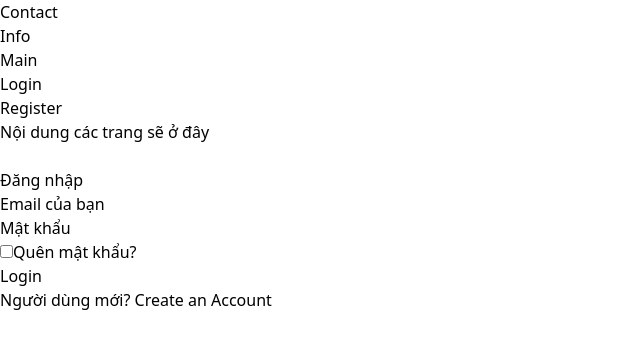
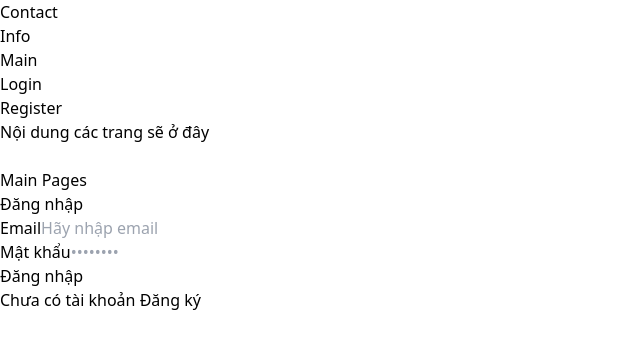
Before and after one commit to phathung2003/CNPMNC-Web, a React (Vite) app: page /Login in a window 1280 px wide. Shown: the top 348 px of the page, without its empty margins (0-640 px from the left). Built offline with nearby package versions, Linux system fonts and the light colour scheme.

Commit message:
Save Login Progress

```diff
--- a/src/pages/Login.jsx
+++ b/src/pages/Login.jsx
@@ -1,34 +1,74 @@
-import { Link } from "react-router-dom";
-import App from "../App";
+import axois from 'axios'
+import { useState } from 'react';
+import { Link, useNavigate } from 'react-router-dom';
 
-export default function Login() {
+const api = import.meta.env.VITE_API_MAIN
+
+export default function Main() {
+    const [email, setEmail] = useState()
+    const [password, setPass] = useState()
+    const navigate = useNavigate()
+
+    const handelSubmit = (input) => {
+        input.preventDefault()
+        axois.post(api, { email, password }).then(
+            result => {
+                console.log(result.data)
+                if (result.data === "Ok") {
+                    navigate("/info")
+                }
+            }
+        ).catch(err => console.log(err))
+    }
+
     return (
-        <div >
+        <div>
+            <p>Main Pages</p>
 
-            <div className="bg-stale-800 border border-slate-400 rounded-md p-8 shadow-lg backdrop-filler backdrop-blur-sm bg-opacity-30 relative" >
-                <h1 className="text-4xl text-whitefont-bold text-center md-6">Đăng nhập</h1>
-                <form action="">
-                <div className="relavite my-4">
-                <label htmlFor="" >Email của bạn</label>
-                    <input type="email" className="block w-72 py-2.3 px-0 text-sm text-black bg-transparent border-0 border-b-2 border-gray-300 appearance-none dark:focus:border-blue-500 focus:outline-non focus:ring-0 focus:text-black focus:border-blue-600 peer"/>
+            <section class="bg-gray-50 dark:bg-gray-900">
+                <div class="flex flex-col items-center justify-center px-6 py-8 mx-auto md:h-screen lg:py-0">
+                    <div class="w-full bg-white rounded-lg shadow dark:border md:mt-0 sm:max-w-md xl:p-0 dark:bg-gray-800 dark:border-gray-700">
+                        <div class="p-6 space-y-4 md:space-y-6 sm:p-8">
+                            <h1 class="text-xl font-bold leading-tight tracking-tight text-gray-900 md:text-2xl dark:text-white">
+                                Đăng nhập
+                            </h1>
+                            <form class="space-y-4 md:space-y-6" onSubmit={handelSubmit}>
 
+                                <div>
+                                    <label for="email" class="block mb-2 text-sm font-medium text-gray-900 dark:text-white">Email</label>
+                                    <input
+                                        class="bg-gray-50 border border-gray-300 text-gray-900 sm:text-sm rounded-lg focus:ring-primary-600 focus:border-primary-600 block w-full p-2.5 dark:bg-gray-700 dark:border-gray-600 dark:placeholder-gray-400 dark:text-white dark:focus:ring-blue-500 dark:focus:border-blue-500"
+                                        type='email'
+                                        placeholder="Hãy nhập email"
+                                        autoComplete='off'
+                                        name="emailInput"
+                                        onChange={(input) => setEmail(input.target.value)}
+                                    />
+                                </div>
+
+                                <div>
+                                    <label for="password" class="block mb-2 text-sm font-medium text-gray-900 dark:text-white">Mật khẩu</label>
+                                    <input
+                                        class="bg-gray-50 border border-gray-300 text-gray-900 sm:text-sm rounded-lg focus:ring-primary-600 focus:border-primary-600 block w-full p-2.5 dark:bg-gray-700 dark:border-gray-600 dark:placeholder-gray-400 dark:text-white dark:focus:ring-blue-500 dark:focus:border-blue-500"
+                                        type='password'
+                                        placeholder="••••••••"
+                                        autoComplete='off'
+                                        name='password'
+                                        onChange={(input) => setPass(input.target.value)}
+                                    />
+                                </div>
+
+                                <button type="submit" class="w-full text-white bg-primary-600 hover:bg-primary-700 focus:ring-4 focus:outline-none focus:ring-primary-300 font-medium rounded-lg text-sm px-5 py-2.5 text-center dark:bg-primary-600 dark:hover:bg-primary-700 dark:focus:ring-primary-800">Đăng nhập</button>
+                            </form>
+
+                            <p class="text-sm font-light text-gray-500 dark:text-gray-400">
+                                Chưa có tài khoản <Link to="/contact" class="font-medium text-primary-600 hover:underline dark:text-primary-500">Đăng ký</Link>
+                            </p>
+                        </div>
+                    </div>
                 </div>
-                <div className="relavite my-4" >
-                <label htmlFor="" >Mật khẩu</label>
-                    <input type="email" className="block w-72 py-2.3 px-0 text-sm text-black bg-transparent border-0 border-b-2 border-gray-300 appearance-none dark:focus:border-blue-500 focus:outline-non focus:ring-0 focus:text-black focus:border-blue-600 peer"/>
+            </section>
 
-                </div>
-                <div>
-                    <input type="checkbox" name="" id="" />
-                    <label htmlFor="Remember me" ></label>
-                    <span>Quên mật khẩu?</span>
-                </div>
-                <button type="submit">Login</button>
-                <div>
-                    <span>Người dùng mới? <Link to='/Register'>Create an Account</Link></span>
-                </div>
-                </form>
-            </div>
         </div>
-    )
+    );
 }
--- a/src/pages/test/info.jsx
+++ b/src/pages/test/info.jsx
@@ -1,5 +1,43 @@
+import axios from "axios";
+import { useEffect, useState } from "react";
+
+const api = import.meta.env.VITE_API_INFO
+
 export default function Info() {
+    const [userInfo, setInfo] = useState([])
+
+    useEffect(() => {
+        axios.get(api)
+            .then(info => setInfo(info.data))
+            .catch(err => console.log(err))
+    }, [])
+
     return (
-        <p>Info Pages</p>
+        <div>
+            <p>Info Pages</p>
+
+            <table>
+                <thead>
+                    <tr>
+                        <th>Họ tên</th>
+                        <th>Email</th>
+                        <th>Mật khẩu</th>
+                    </tr>
+                </thead>
+
+                <tbody>
+                    {
+                        userInfo.map(info => {
+                            return <tr>
+                                <td>{info.name}</td>
+                                <td>{info.email}</td>
+                                <td>{info.password}</td>
+                            </tr>
+                        })
+                    }
+                </tbody>
+            </table>
+        </div>
+
     );
 }
```
Also changed, not shown: 2 other files (tests, documents, lock files or other folders).
